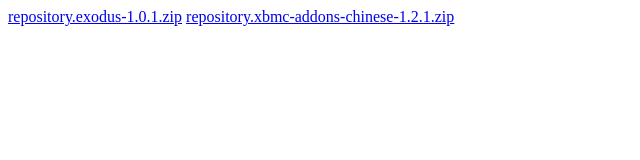
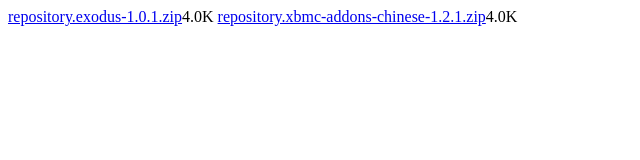
Before and after one commit to hkbnhk/hkbntv, a plain HTML site: page index.html in a window 1280 px wide. Shown: the whole page, without its empty margins (0-640 px from the left). Drawn offline with Linux system fonts and the light colour scheme.

Commit message:
Update index.html

```diff
--- a/index.html
+++ b/index.html
@@ -1,2 +1,2 @@
-<a href="https://hkbnhk.github.io/hkbntv/repository.exodus-1.0.1.zip" >repository.exodus-1.0.1.zip</a>
-<a href="https://hkbnhk.github.io/hkbntv/repository.xbmc-addons-chinese-1.2.1.zip" >repository.xbmc-addons-chinese-1.2.1.zip</a>
+<a href="https://hkbnhk.github.io/hkbntv/repository.exodus-1.0.1.zip" >repository.exodus-1.0.1.zip</a><td>4.0K</td>
+<a href="https://hkbnhk.github.io/hkbntv/repository.xbmc-addons-chinese-1.2.1.zip" >repository.xbmc-addons-chinese-1.2.1.zip</a><td>4.0K</td>
```
